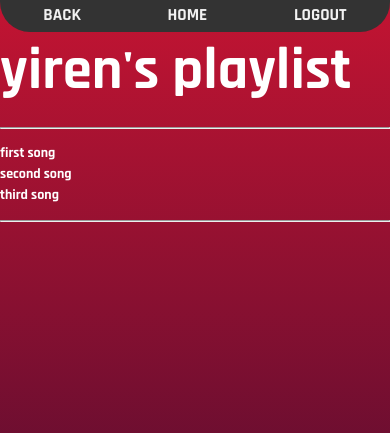
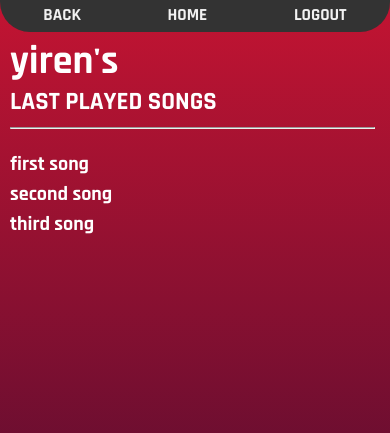
Before and after one commit to BurgersAndSalads/boombox, a Django app: page /landing/ in a window 390 px wide. Shown: the top 433 px of the page. Run offline with Django 3.2, Linux system fonts and the light colour scheme.

Commit message:
styling and templates

```diff
--- a/boomipy/main_app/static/css/style.css
+++ b/boomipy/main_app/static/css/style.css
@@ -6,17 +6,25 @@ body {
     color:white;
     font-family: 'Rajdhani', sans-serif;
     background-attachment: fixed;
+}
 
+#textstuff {
+  font-size: 20px;
+  margin-top: 0px;
+  margin-bottom: 0px;
+  margin-left: 10px;
 }
+
 h1 {
   position:inherit;
   margin-top: 40px;
   margin-bottom: 0px;
   font-size: 40px;
 }
-h2{
+
+h3 {
   font-size: 25px;
-  margin-top: 0px;
+  margin-top: 5px;
   margin-bottom: 0px;
 }
 
@@ -29,15 +37,14 @@ h2{
   display: flex;
   background-color: #FF345B;
   justify-content: space-around;
+}
 
-}
 .bottomnavbar a {
   color: #f2f2f2;
   text-decoration: none;
   font-size: 25px;
   padding: 7px 16px;
 }
-
 
 .topnavbar {
   background-color: #333;
@@ -50,12 +57,22 @@ h2{
   justify-content: space-around;
   border-radius: 0 0 30px 30px;
   margin: 0 0 0 0;
+}
 
-}
 .topnavbar a {
   color: #f2f2f2;
   text-decoration: none;
   font-size: 17px;
   padding: 3px 0px;
 }
+
+#iconnav {
+  position: fixed;
+  top: 10px;
 }
+
+#line {
+  margin: 0 15px 0 0 ;
+}
+
+}
--- a/boomipy/main_app/templates/base.html
+++ b/boomipy/main_app/templates/base.html
@@ -5,14 +5,26 @@
     <meta charset="utf-8">
     <meta name="viewport" content="width=device-width">
     <title>BOOMIPY</title>
-    <link rel="stylesheet" type="text/css" href="{% static 'css/style.css' %}">
     <link rel="preconnect" href="https://fonts.gstatic.com">
     <link href="https://fonts.googleapis.com/css2?family=Rajdhani:wght@700&display=swap" rel="stylesheet">
     <link rel="stylesheet" href="https://cdnjs.cloudflare.com/ajax/libs/materialize/1.0.0/css/materialize.min.css">
     <script src="https://cdnjs.cloudflare.com/ajax/libs/materialize/1.0.0/js/materialize.min.js"></script>
+    <link href="https://fonts.googleapis.com/icon?family=Material+Icons" rel="stylesheet">
+    <link rel="stylesheet" type="text/css" href="{% static 'css/style.css' %}">
   </head>
   <body>
-     <div class="topnavbar">
+    <!-- <div id="iconnav" class="fixed-action-btn">
+      <a class="btn-floating dark">
+        <i class="large material-icons">menu</i>
+      </a>
+      <ul>
+        <li><a class="btn-floating red"><i class="material-icons" onclick="goBack()">arrow_back</i></a></li>
+        <li><a class="btn-floating red" href="/landing"><i class="material-icons"  >home</i></a></li>
+        <li><a class="btn-floating red"href="/logout"><i class="material-icons"  >power_settings_new</i></a></li>
+      </ul>
+    </div>
+  -->
+    <div class="topnavbar">
       <a onclick="goBack()" >BACK</a>
       <a href="/landing">HOME</a>
       <a href="/logout">LOGOUT</a>
@@ -23,13 +35,16 @@
       <a href="/top50">TOP 50</a>
       <a href="/myplaylist">MY PLAYLISTS</a>
     </div>
-    <div class="header">
-    <hr>
-    </div>
     <script>
-      function goBack() {
-        window.history.back();
-      }
+        function goBack() {
+          window.history.back();
+        }
+        document.addEventListener('DOMContentLoaded', function() {
+          const elems = document.querySelectorAll('.fixed-action-btn');
+          const instances = M.FloatingActionButton.init(elems, {direction: 'left',
+            hoverEnabled: false
+          });
+        });
     </script>
   </body>
 </html>
--- a/boomipy/main_app/templates/landing.html
+++ b/boomipy/main_app/templates/landing.html
@@ -1,8 +1,12 @@
 {% extends 'base.html' %}
 {% block content %}
 
-<h1>{{ user.name }}'s playlist</h1>
+<div id="textstuff">
+    <h1>{{ user.name }}'s </h1>
+    <h3>LAST PLAYED SONGS</h3>
+    <div id="line">
         <hr>
+    </div>
     <div>
         <ul>
         {% for song in songs %}
@@ -12,5 +16,7 @@
         {% endfor %}
         </ul>
     </div>
+</div>
+
 
 {% endblock %}
```
Also changed, not shown: boomipy/main_app/templates/myplaylist.html (+7 -3 lines). Lines whose indentation alone changed are shown as unchanged.
